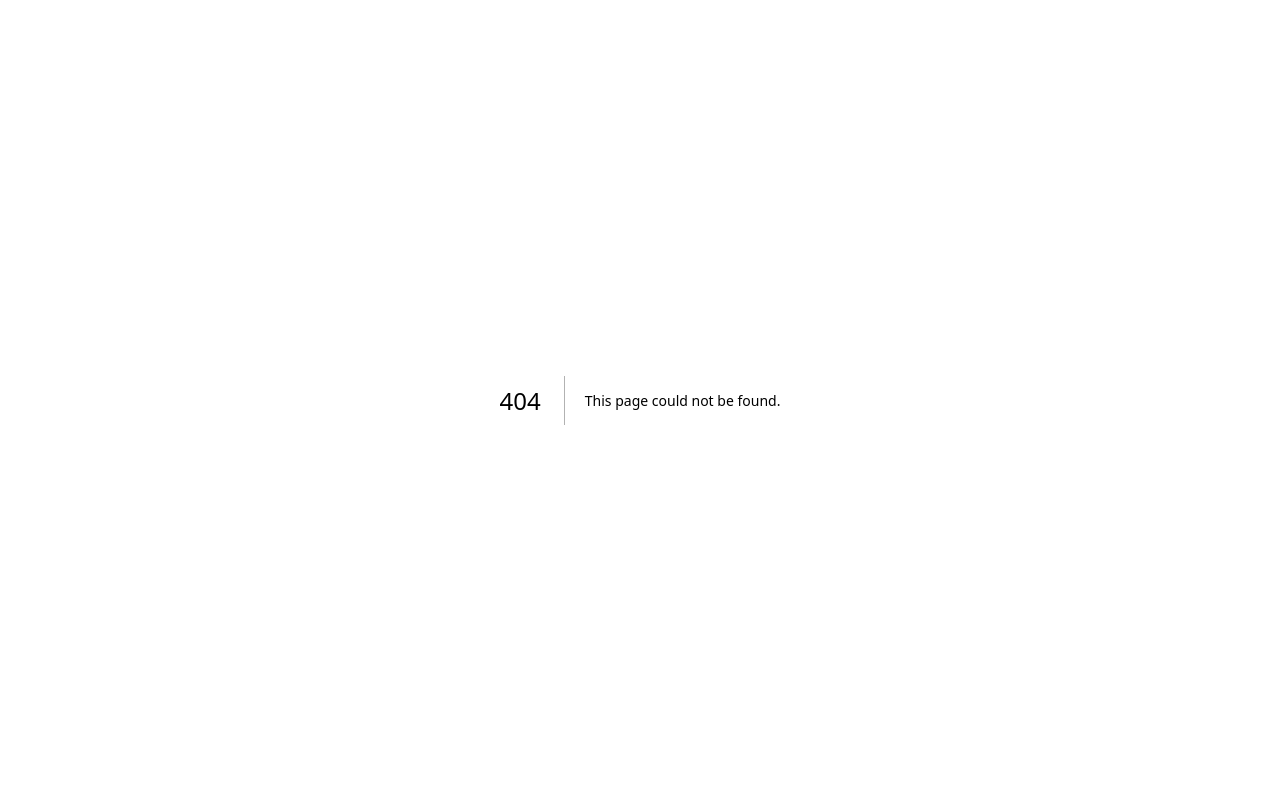
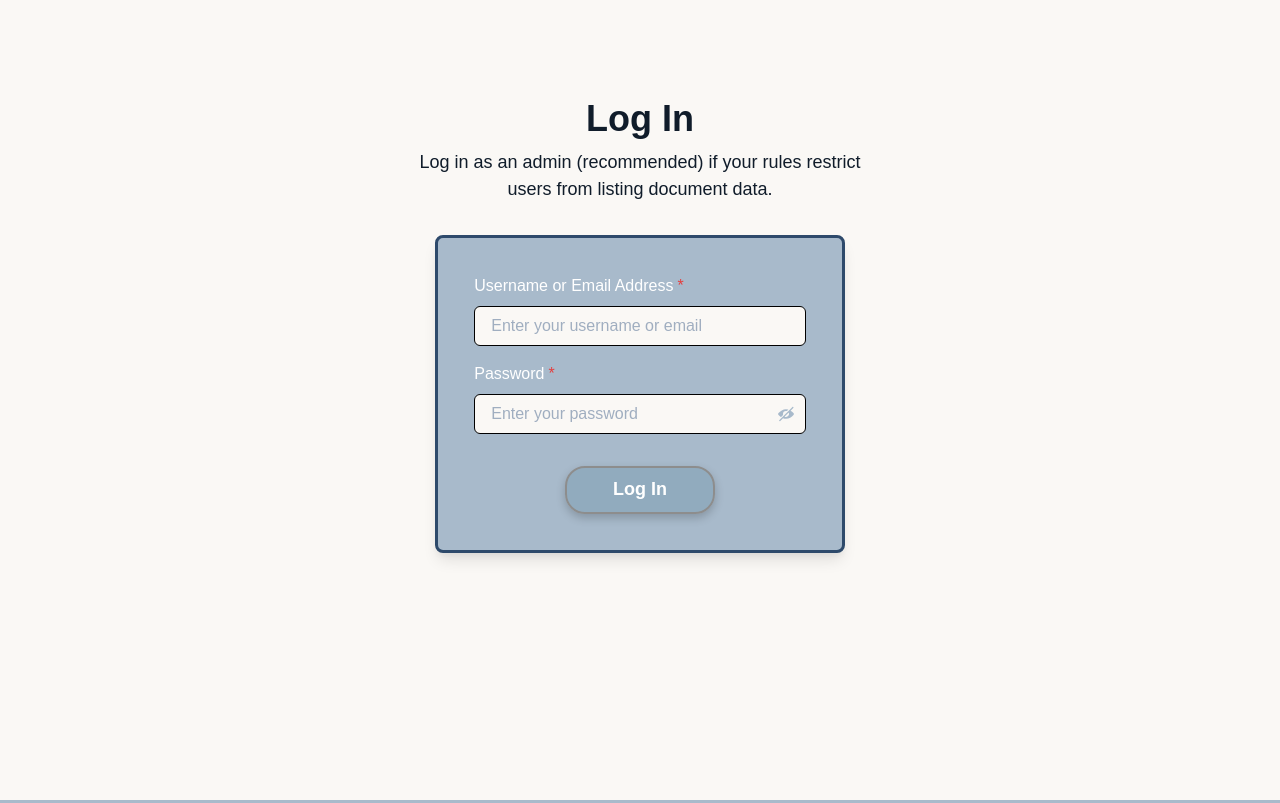
Before and after one commit to jacklion710/firebase-link-email-and-sms, a Next.js app: page /Login in a window 1280 px wide. Before the commit this address had no page. Built offline with nearby package versions, Linux system fonts and the light colour scheme; no server answers.

Commit message:
Log in template

```diff
--- /dev/null
+++ b/pages/Login.tsx
@@ -0,0 +1,255 @@
+import {
+    Flex,
+    Box,
+    FormControl,
+    FormLabel,
+    Input,
+    Stack,
+    Button,
+    Heading,
+    Text,
+    ChakraProvider,
+    InputGroup,
+    InputRightElement,
+    useToast
+} from '@chakra-ui/react';
+import {
+    ViewIcon,
+    ViewOffIcon
+} from '@chakra-ui/icons';
+import {
+    useState,
+    useEffect
+} from 'react';
+import {
+    signInWithEmailAndPassword,
+    onAuthStateChanged
+} from 'firebase/auth';
+import {
+    auth,
+} from '@/utils/firebase';
+import dynamic from "next/dynamic";
+import { COLORS } from '@/utils/palette';
+import { getFunctions, httpsCallable } from 'firebase/functions';
+import { firebaseApp } from '@/utils/firebase';
+
+const {
+  text,
+  secondaryText,
+  background,
+  secondary,
+  buttonCol,
+  primary,
+  accent,
+  grey
+} = COLORS;
+
+interface FindUserResponse {
+  email: string;
+}
+
+const functions = getFunctions(firebaseApp);
+
+
+function Login() {
+    const [emailOrUsername, setEmailOrUsername] = useState('');
+    const [showPassword, setShowPassword] = useState(false);
+    const [password, setPassword] = useState('');
+    const [passwordError, setPasswordError] = useState('');
+    const [error, setError] = useState<string | null>(null);
+
+    const toast = useToast();
+
+    const handleKeyPress = (event: React.KeyboardEvent<HTMLInputElement>) => {
+      if (event.key === 'Enter') {
+        handleLogin();
+      }
+    };
+
+    const handleLogin = async () => {
+      let resolvedEmail = emailOrUsername; // Default to using the input as email
+
+      // If the input is not an email, try to resolve it via the cloud function
+      if (!emailOrUsername.includes('@')) {
+        const findUserByEmailOrUsername = httpsCallable<{ loginIdentifier: string }, FindUserResponse>(functions, 'findUserByEmailOrUsername');
+        try {
+          const result = await findUserByEmailOrUsername({ loginIdentifier: emailOrUsername });
+          resolvedEmail = result.data.email; // Correctly reassign the resolved email
+        } catch (error) {
+          console.error('Error finding user:', error);
+          toast({
+            title: 'Error',
+            description: 'Could not find user by username.',
+            status: 'error',
+            duration: 9000,
+            isClosable: true,
+          });
+          return;
+        }
+      }
+
+      // Proceed with authentication using resolved email
+      try {
+        await signInWithEmailAndPassword(auth, resolvedEmail, password);
+        // Navigate to dashboard or home page on successful login
+        window.location.href = '/';
+      } catch (error) {
+        console.error('Login error:', error);
+        toast({
+          title: 'Authentication Error',
+          description: 'Invalid credentials. Please try again.',
+          status: 'error',
+          duration: 9000,
+          isClosable: true,
+        });
+      }
+    };
+
+    useEffect(() => {
+      const unsubscribe = onAuthStateChanged(auth, (user) => {
+        if (user && localStorage.getItem('rememberMe') === 'true') {
+          console.log('User is signed in:', user);
+          window.location.href = '/auth/Profile';
+        } else {
+          console.log('User is logged out or not remembered');
+        }
+      });
+
+      return () => unsubscribe();
+    }, []);
+
+    return (
+      <ChakraProvider>
+        <Flex direction="column" minHeight="100vh" style={{ borderBottom: 'solid rgba(168, 186, 203, 1.0)' }}>
+        <Flex
+          align={'center'}
+          justify={'center'}
+          pb="150px"
+          bg={background}
+          style={{
+            backgroundSize: 'cover',
+            backgroundPosition: 'center',
+            backgroundRepeat: 'no-repeat',
+            width: '100vw',
+            maxWidth: '100%',
+            minHeight: '100vh',
+            overflowX: 'hidden',
+          }}
+        >
+            <Stack spacing={8} mx={'auto'} maxW={'lg'} px={6} py={6}>
+              <Stack align={'center'}>
+                <Heading fontSize={'4xl'} textAlign={'center'} color={text} fontFamily="'Kdam Thmor Pro', sans-serif">
+                  Log In
+                </Heading>
+                <Text textAlign={'center'} fontSize={'lg'} color={text} fontFamily="'Kdam Thmor Pro', sans-serif">
+                  Log in as an admin (recommended) if your rules restrict users from listing document data.
+                </Text>
+              </Stack>
+              <Box
+                rounded={'lg'}
+                boxShadow={'lg'}
+                p={9}
+                bg={secondary}
+                w={'32vw'}
+                alignSelf={'center'}
+                borderColor={primary}
+                borderWidth="3px"
+                minWidth={"350px"}
+              >
+                <Stack spacing={4}>
+                  <FormControl id="email" isRequired>
+                    <FormLabel color={secondaryText} fontFamily="'Kdam Thmor Pro', sans-serif">Username or Email Address</FormLabel>
+                    <Input
+                      placeholder="Enter your username or email"
+                      sx={{
+                          '::placeholder': {
+                          color: 'gray.400',
+                          },
+                      }}
+                      bg={background}
+                      color={text}
+                      _hover={{ borderColor: primary, borderWidth: "2px" }}
+                      _focus={{ borderColor: accent, borderWidth: '3px' }}
+                      value={emailOrUsername} onChange={(e) => setEmailOrUsername(e.target.value)}
+                      type="email"
+                      onKeyDown={handleKeyPress}
+                      borderColor="black"
+                      fontFamily="'Kdam Thmor Pro', sans-serif"
+                    />
+                  </FormControl>
+
+                  <FormControl id="password" isRequired>
+                    <FormLabel color={secondaryText} fontFamily="'Kdam Thmor Pro', sans-serif">Password</FormLabel>
+                    <InputGroup>
+                      <Input
+                        fontFamily="'Kdam Thmor Pro', sans-serif"
+                        bg={background}
+                        color={text}
+                        placeholder="Enter your password"
+                        _hover={{ borderColor: primary, borderWidth: "2px" }}
+                        _focus={{ borderColor: accent, borderWidth: '3px' }}
+                        sx={{
+                            '::placeholder': {
+                            color: 'gray.400',
+                            },
+                        }}
+                        value={password}
+                        onChange={(e) => setPassword(e.target.value)}
+                        type={showPassword ? "text" : "password"}
+                        onKeyDown={handleKeyPress}
+                        borderColor="black"
+                      />
+                      <InputRightElement h={'full'}>
+                        <Button
+                          color={secondary}
+                          variant={'ghost'}
+                          _hover={{ borderColor: primary, borderWidth: "2px" }}
+                          onClick={() => setShowPassword((showPassword) => !showPassword)}>
+                          {showPassword ? <ViewIcon /> : <ViewOffIcon />}
+                        </Button>
+                      </InputRightElement>
+                    </InputGroup>
+                    {passwordError && <Text color="red.500">{passwordError}</Text>} {/* Show password error here */}
+                  </FormControl>
+
+                  <Stack spacing={10}>
+
+                    {error && <Text textAlign='center' color="red.500">{error}</Text>}
+                    <Flex justifyContent="center" mt={4}>
+                      <Button
+                        onClick={handleLogin}
+                        loadingText="Submitting"
+                        size="lg"
+                        color={secondaryText}
+                        _hover={{
+                          bg: `${accent}80`,
+                          transform: 'scale(1.05)'
+                        }}
+                        _active={{
+                          bg: `${accent}80`
+                        }}
+                        boxShadow="0px 4px 10px rgba(0, 0, 0, 0.2)"
+                        border="2px solid"
+                        borderColor={grey}
+                        backgroundColor={`${buttonCol}80`}
+                        transition="all 0.3s ease-in-out"
+                        style={{ borderRadius: '20px' }}
+                        w="10vw"
+                        minW="150px"
+                        fontFamily="'Kdam Thmor Pro', sans-serif"
+                      >
+                        Log In
+                      </Button>
+                    </Flex>
+
+                  </Stack>
+                </Stack>
+              </Box>
+            </Stack>
+        </Flex>
+        </Flex>
+      </ChakraProvider>
+    );
+  }
+
+  export default dynamic(() => Promise.resolve(Login), { ssr: false });
```
